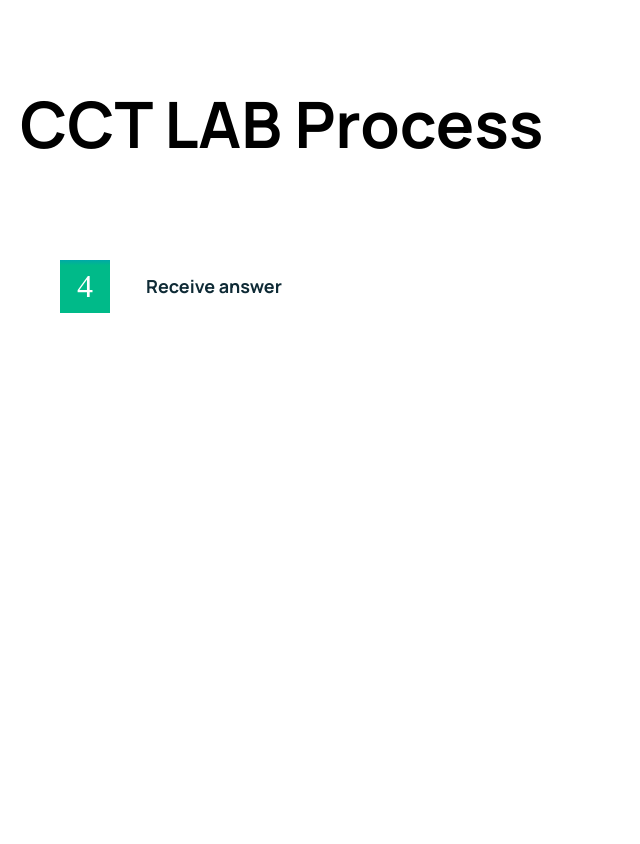
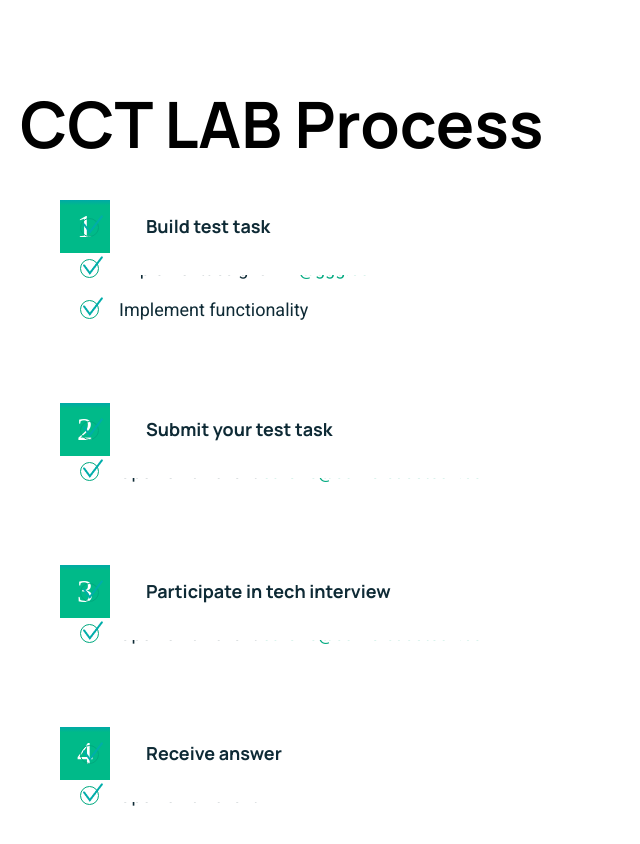
Before and after one commit to grum1n/react-cct, a React (Create React App) app: page / in a window 1280 px wide. Shown: the top 844 px of the page, without its empty margins (0-640 px from the left). Before the commit the page ends 800 px from the top, so only its background shows below. Built offline with nearby package versions, Linux system fonts and the light colour scheme.

Commit message:
added Dropdown and DropdownLine styled component , and item.content.map

```diff
--- a/src/components/Accordion.js
+++ b/src/components/Accordion.js
@@ -82,7 +82,51 @@
     }
 
 `;
+const Dropdown = styled.div`
+    padding: 20px 30px;
+    margin:10px;
+    font-family: 'Roboto', sans-serif;
+    font-size:18px;
+    font-weight: 400;
+    color:#0e2a35;
+    with:100%;
+    max-height: 100%;
+    display:flex;
+    flex-direction:column;
+    justify-content: center;
+    align-items:flex-start;
 
+    div{
+        display:flex;
+        align-items:center;
+        margin:10px;
+    }
+    span{
+        width: 19px;
+        height:19px;
+        border: 1px solid rgba(0,169,127,1);
+        border-radius: 50%;
+        position:relative;
+    }
+    span img {
+        position:absolute;
+        left:2px;
+        bottom:2px;
+    }
+
+
+`;
+
+const DropdownLine = styled.p`
+    margin:0;
+    padding-left: 20px;
+    text-align:left;
+
+    a, a:hover, a:active{
+    text-decoration:none;
+    color: rgba(0,169,127,1);
+    }
+`;
 
 
 const Accordion = () => {
@@ -94,11 +138,22 @@
                     return (
                         <WrapContainer>
                             <WrapDiv>
-                                <Wrap>
+                                <Wrap
+                                    key={index}
+                                >
                                     <span>{item.number}</span>
                                     <h1>{item.title}</h1>
                                 </Wrap>
                             </WrapDiv>
+                            <Dropdown>
+                                        {item.content.map((ans) => (
+                                            <div>
+                                                <span><img src={Image} /></span>
+                                                <DropdownLine>{ans.text} <a href={`mailto:${ans.email}`}>{ans.email}</a>
+                                                </DropdownLine>
+                                            </div>
+                                        ))}
+                                    </Dropdown>
                         </WrapContainer>
                         )
                 })}
```
